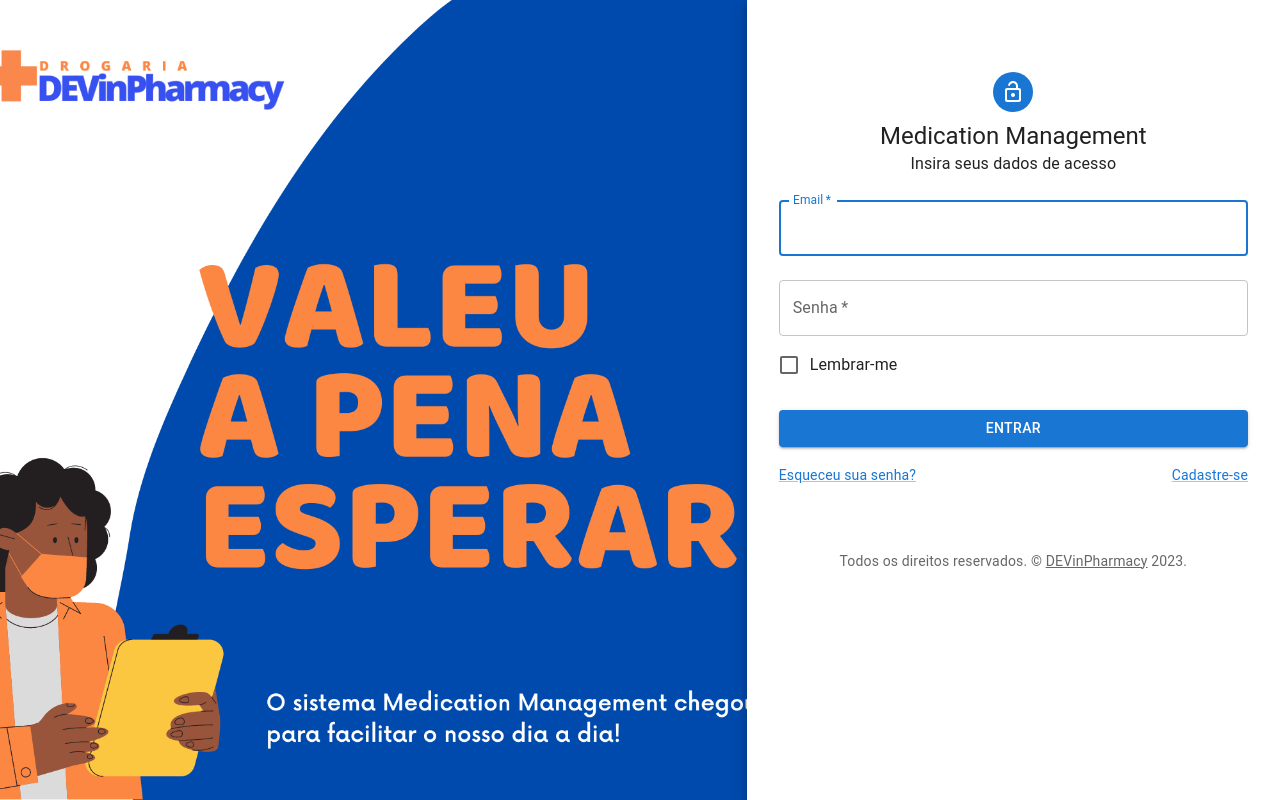
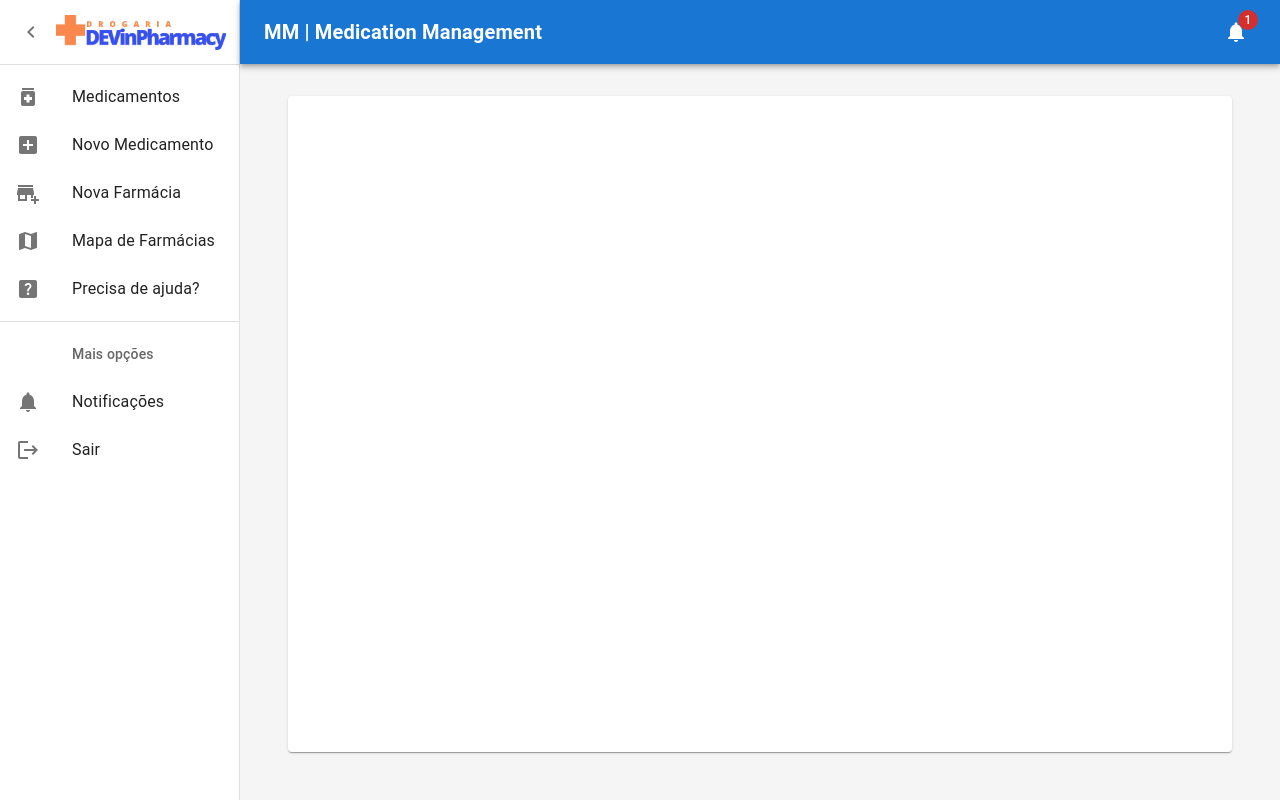
Before and after one commit to henriquemafra/DEVinPharmacy, a React (Vite) app: page / in a window 1280 px wide. Built offline with nearby package versions, Linux system fonts and the light colour scheme.

Commit message:
Refactor: Small changes in App.jsx

```diff
--- a/src/App.jsx
+++ b/src/App.jsx
@@ -1,11 +1,10 @@
-import './App.css'
-import SignIn from './components/login-page'
+import Dashboard  from './components/dashboard'
 
 function App() {
 
   return (
     <>
-      <SignIn/>
+      <Dashboard/>
     </>
   )
 }
```
